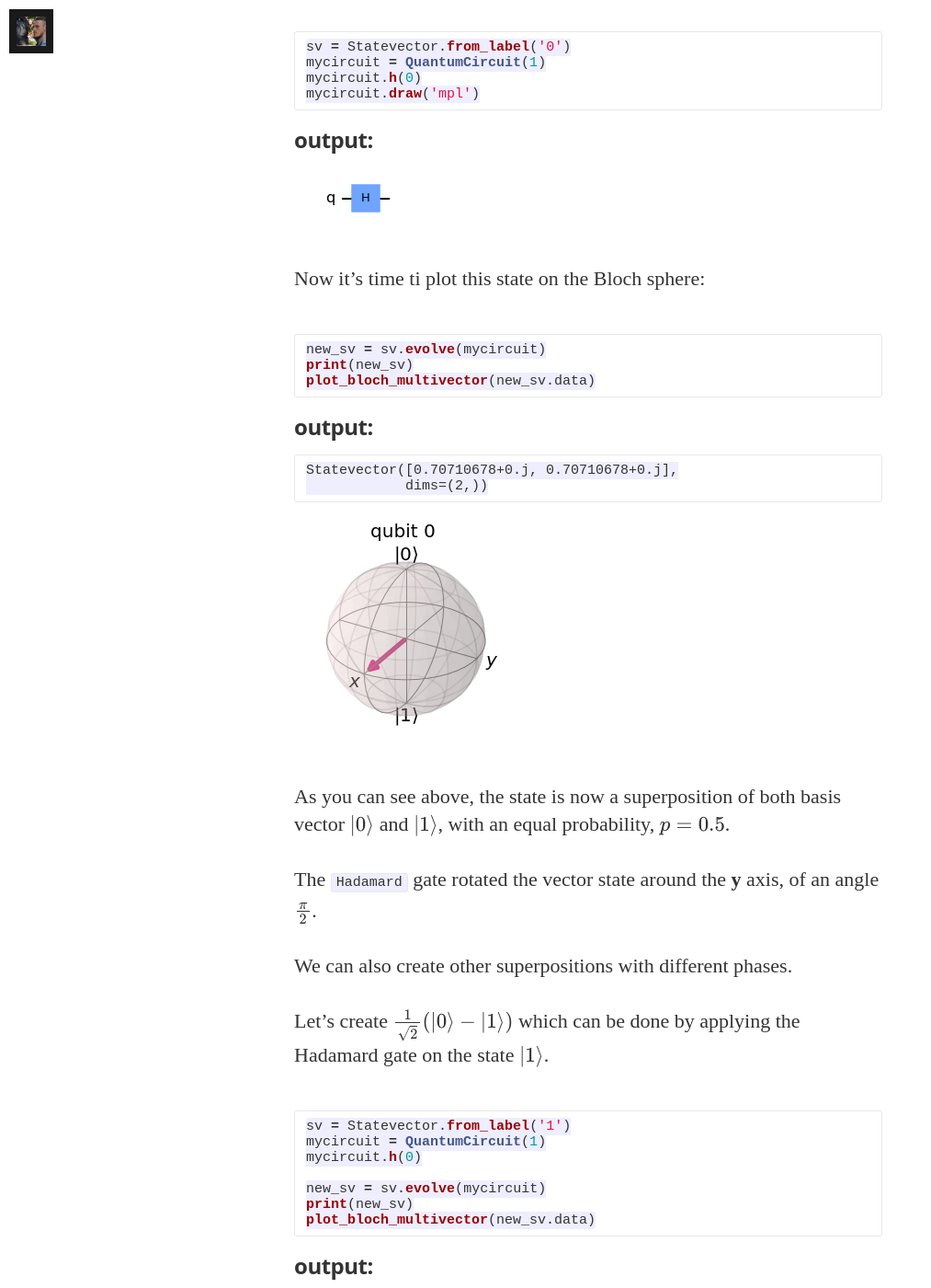
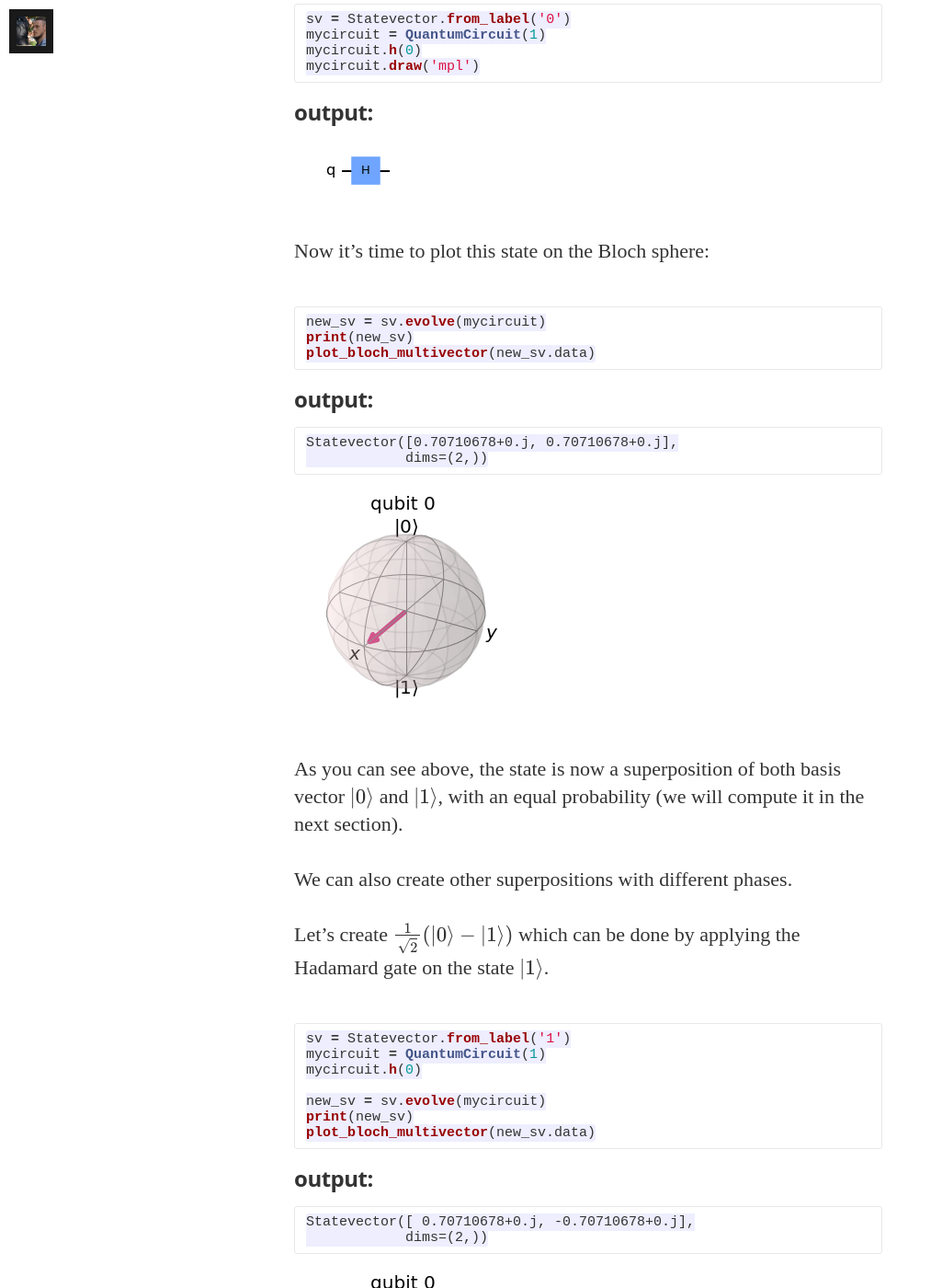
Before and after one commit to ManuNeuro/EmmanuelCalvet, a Jekyll site: the page built from _posts/2022-01-12-quantum-tuto-p1.md, in a window 1280 px wide and 1400 px high, scrolled down 8072 px. Shown: the whole window at 92% size, without its empty margins (0-1013 px from the left). Built offline with Jekyll 4.4.1, drawn with Linux system fonts in a browser that asks for light colours; nearby versions of some CDN libraries; some web fonts are replaced; formulas are drawn with MathJax 3; comment, search, counter and statistics services are not loaded; some of the changed text lies outside the part shown.

Commit message:
Update 2022-01-12-quantum-tuto-p1.md

````diff
--- a/_posts/2022-01-12-quantum-tuto-p1.md
+++ b/_posts/2022-01-12-quantum-tuto-p1.md
@@ -308,7 +308,7 @@ mycircuit.draw('mpl')
 
 
 
-Now it's time ti plot this state on the Bloch sphere:
+Now it's time to plot this state on the Bloch sphere:
 ```python
 new_sv = sv.evolve(mycircuit)
 print(new_sv)
@@ -325,9 +325,7 @@ Statevector([0.70710678+0.j, 0.70710678+0.j],
 
 
 
-As you can see above, the state is now a superposition of both basis vector $\vert0\rangle$ and $\vert1\rangle$, with an equal probability, $p=0.5$.
-
-The `Hadamard` gate rotated the vector state around the **y** axis, of an angle $\frac{\pi}{2}$.
+As you can see above, the state is now a superposition of both basis vector $\vert0\rangle$ and $\vert1\rangle$, with an equal probability (we will compute it in the next section).
 
 We can also create other superpositions with different phases.
 
````
Also changed, not shown: other parts of _posts/2022-01-12-quantum-tuto-p1.md (+3 -3 lines).
